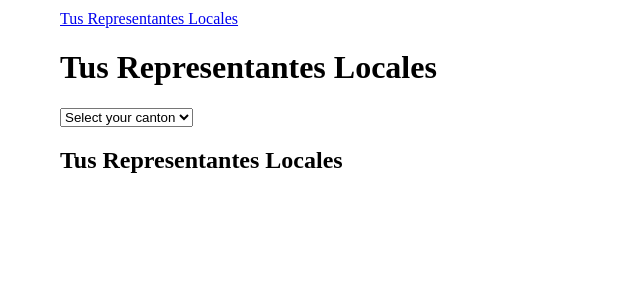
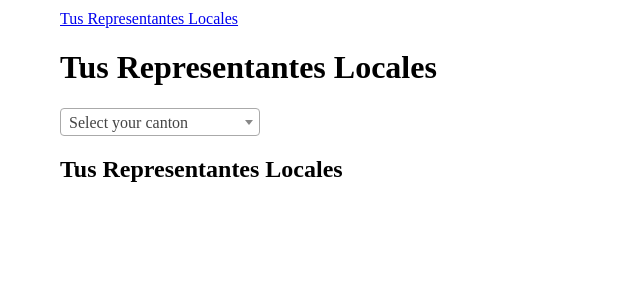
Before and after one commit to theyworkforyou/quien_nos_representa, a Jekyll site: the page built from index.html, in a window 1280 px wide. Shown: the top 300 px of the page, without its empty margins (0-640 px from the left). Built offline with Jekyll 4.4.1, drawn with Linux system fonts in a browser that asks for light colours.

Commit message:
Add search to the Canton selector

```diff
--- a/_includes/head.html
+++ b/_includes/head.html
@@ -8,4 +8,9 @@
 
   <link rel="stylesheet" href="{{ "/css/main.css" | prepend: site.baseurl }}">
   <link rel="canonical" href="{{ page.url | replace:'index.html','' | prepend: site.baseurl | prepend: site.url }}">
+  <link href="https://cdnjs.cloudflare.com/ajax/libs/select2/4.0.2/css/select2.min.css" rel="stylesheet" />
+  <script src="https://code.jquery.com/jquery-1.12.3.min.js"></script>
+  <script src="https://cdnjs.cloudflare.com/ajax/libs/select2/4.0.2/js/select2.min.js"></script>
+
+  <script src="/javascripts/main.js"></script>
 </head>
--- a/_sass/_base.scss
+++ b/_sass/_base.scss
@@ -3,3 +3,7 @@ body {
     margin: 0 auto;
     padding: 10px;
 }
+
+.canton-selector {
+    width: 200px;
+}
--- a/index.html
+++ b/index.html
@@ -6,7 +6,7 @@ layout: default
 
   <h1 class="page-heading">{{ site.title }}</h1>
 
-  <select onchange="javascript: window.location = this.value">
+  <select class="js-canton-selector canton-selector">
     <option>Select your canton</option>
     {% for canton in site.cantons %}
     <option value="{{ canton.url | prepend: site.baseurl }}">{{ canton.name }}</option>
--- /dev/null
+++ b/javascripts/main.js
@@ -0,0 +1,7 @@
+$(function() {
+  $select = $('.js-canton-selector');
+  $select.select2();
+  $select.on('change', function () {
+    window.location = $(this).val();
+  });
+});
```
